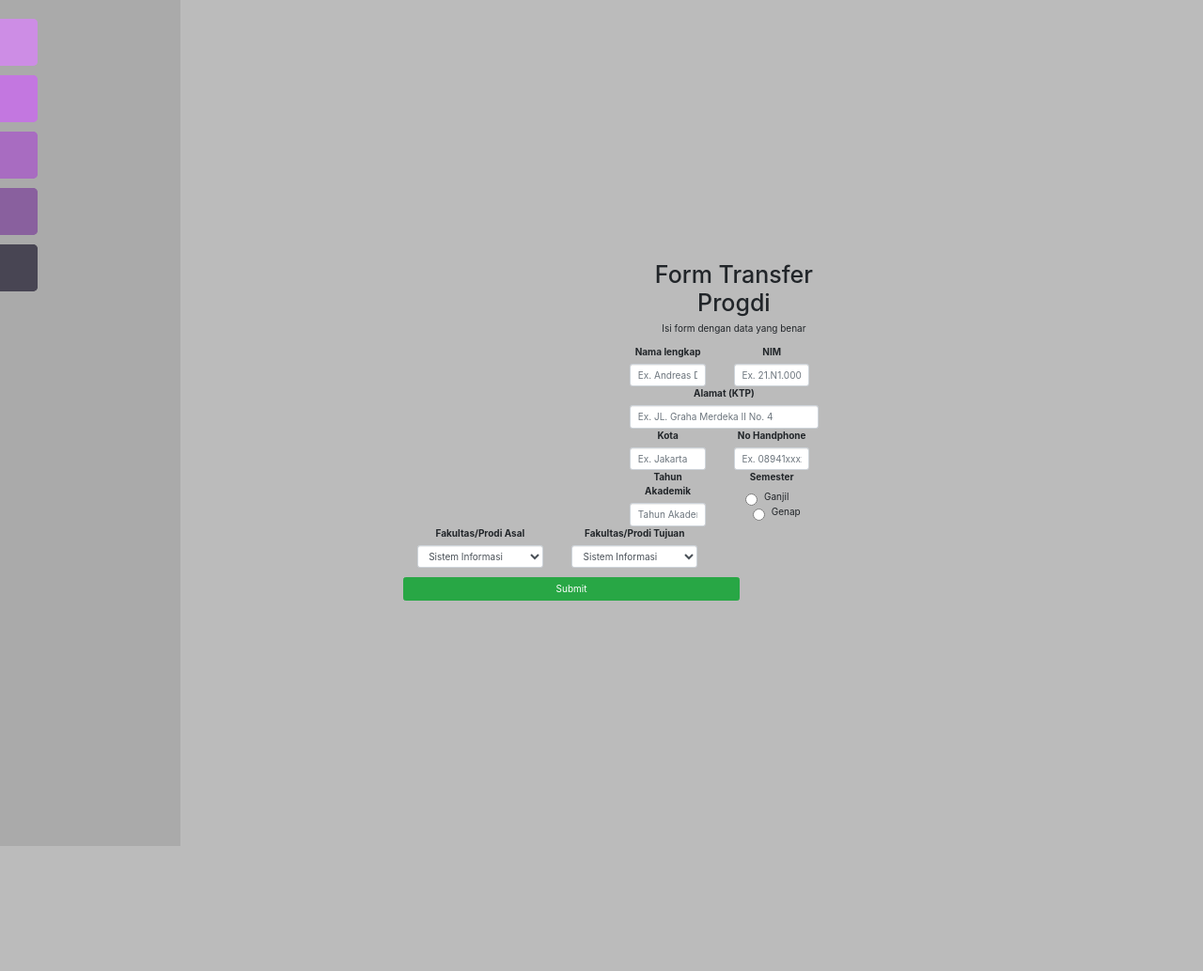
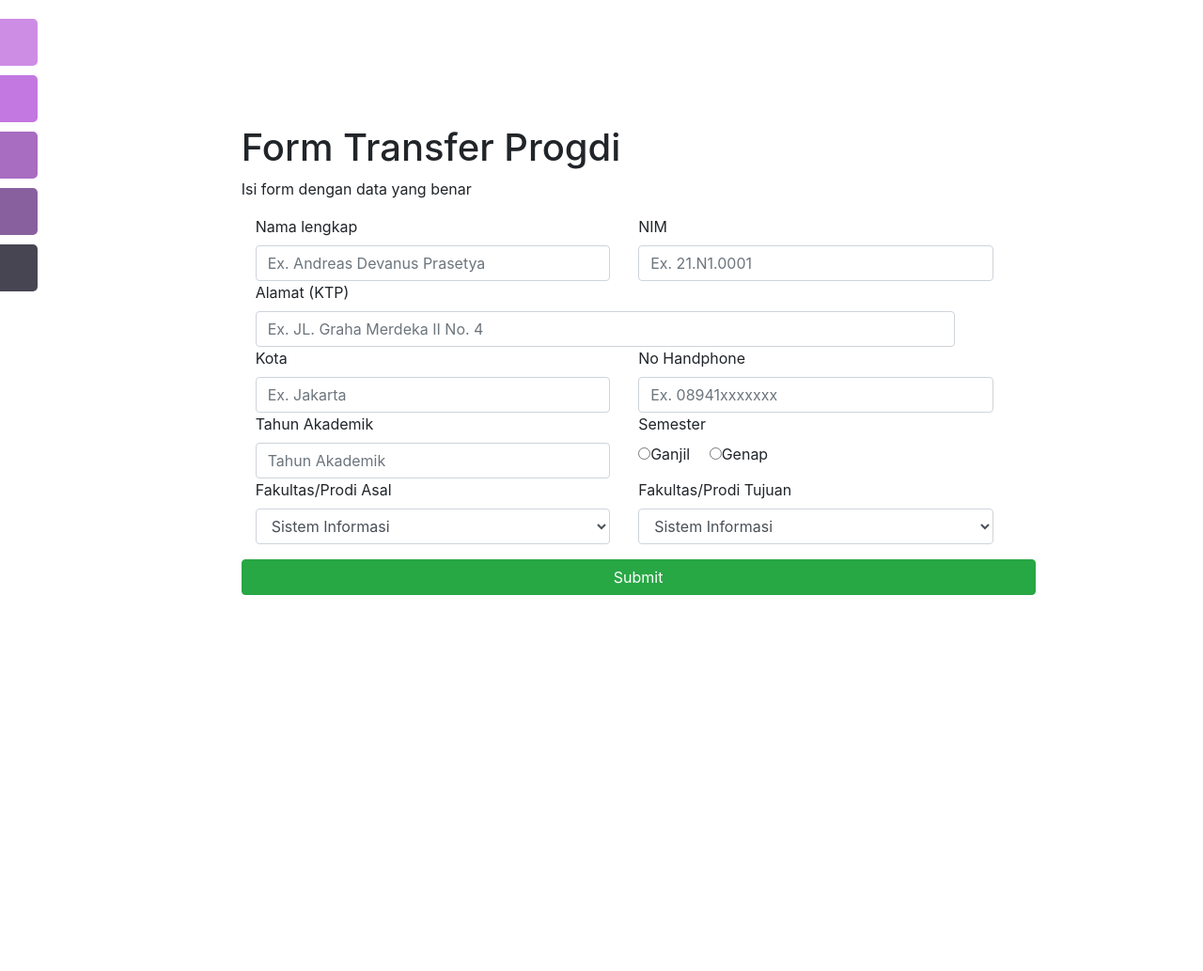
Before and after one commit to F1a-Dess/menpro, a PHP site: page /mahasiswa/form.php in a window 1280 px wide. Shown: the whole page at 94% size. Before the commit the page ends 900 px from the top, so only its background shows below. Run offline with PHP 8.4, Linux system fonts and the light colour scheme; a user stored in the database is signed in; data comes from the database, SQL or seed files in the repository.

Commit message:
1. edit alamat index.php (sesuai alamat o3) 2. edit mahasiswa.php 3. edit form.php 4. buat folder baru "files" + tambah file pdf prosedur pindah
o3

```diff
--- a/Sistem Transfer Studi Internal/menprojek/index.php
+++ b/Sistem Transfer Studi Internal/menprojek/index.php
@@ -104,7 +104,7 @@
     <img src="pictures/unika.png" width="300" height="150" class="center">
   </div>
 
-<form method="post" action="\menpro\Sistem Transfer Studi Internal/menprojek/login/magicwords.php" id="loginform" onsubmit="return validasi()">
+<form method="post" action="\menpro/rep\Sistem Transfer Studi Internal/menprojek/login/magicwords.php" id="loginform" onsubmit="return validasi()">
 
   <b>Email:</b>
   <input type="text" name="email" id="email" class="form_login" placeholder="Email"/><br>
--- a/Sistem Transfer Studi Internal/menprojek/mahasiswa/form.php
+++ b/Sistem Transfer Studi Internal/menprojek/mahasiswa/form.php
@@ -36,9 +36,7 @@ session_start();
 
 	<title>Transfer Mahasiswa Internal</title>
 
-	<link rel="stylesheet" href="https://maxcdn.bootstrapcdn.com/bootstrap/3.4.1/css/bootstrap.min.css">
 	<script src="https://ajax.googleapis.com/ajax/libs/jquery/3.5.1/jquery.min.js"></script>
-	<script src="https://maxcdn.bootstrapcdn.com/bootstrap/3.4.1/js/bootstrap.min.js"></script>
 	<link rel="stylesheet" href="https://cdnjs.cloudflare.com/ajax/libs/font-awesome/4.7.0/css/font-awesome.min.css">
 	<link rel="stylesheet" href="https://stackpath.bootstrapcdn.com/bootstrap/4.5.2/css/bootstrap.min.css" integrity="sha384-JcKb8q3iqJ61gNV9KGb8thSsNjpSL0n8PARn9HuZOnIxN0hoP+VmmDGMN5t9UJ0Z" crossorigin="anonymous">
 
@@ -141,20 +139,8 @@ session_start();
 	</head>
 
 	<body>
-
-		<div id="mySidenav" class="sidenav">
-		<a href="mahasiswa.php" id="home" class="fa fa-fw fa-home"></a>
-		<a href="form.php" id="form" class="fa fa-fw fa-file"></a>
-		<a href="status.php" id="status" class="fa fa-fw fa-map-pin"></a>
-		<a href="#" id="notification" class="fa fa-fw fa-envelope"></a>
-		<a href="../login/logout.php" id="logout" class="fa fa-fw fa-sign-out"></a>
-		</div>
-
 		<!-- page-content-wrapper -->
-		<div id="page-content-wrapper" class="page-content-toggle">
-			<div class="container-fluid">
-				<div class="row">
-					<div class="column left" style="background-color:#aaa;">
+					<div class="column left" style="background-color:white;">
 						<div id="mySidenav" class="sidenav">
 							<a href="mahasiswa.php" id="home" class="fa fa-fw fa-home"></a>
 							<a href="form.php" id="form" class="fa fa-fw fa-file"></a>
@@ -164,11 +150,16 @@ session_start();
 						</div>
 					</div>
 
-					<div class="column right" style="background-color:#bbb;">
-						<div class="center" align="center">
-							<div class="row">
-								<div class="col-sm-6">
+					<!-- <div class="column right" style="background-color:#bbb;">
+						<div class="center" align="center"> -->
+		<div id="page-content-wrapper" class="page-content-toggle">
+        <div class="container-fluid">
+
                 <form action="makepdf.php" method="post" class="center">
+
+                        <div class="container col-md-12">
+
+
                               <h1>Form Transfer Progdi</h1>
                               <p>Isi form dengan data yang benar</p>
 
@@ -185,7 +176,6 @@ session_start();
                                 </div>
 
                               </div>
-										<br>
 
                               <div class="col-md-11">
 
@@ -193,7 +183,6 @@ session_start();
                                 <input type="text" name="alamat" placeholder="Ex. JL. Graha Merdeka II No. 4" class="form-control" required>
 
                               </div>
-										<br>
 
                               <div class="row col-md-12">
 
@@ -208,7 +197,6 @@ session_start();
                                 </div>
 
                               </div>
-										<br>
 
                               <div class="row col-md-12">
 
@@ -216,11 +204,12 @@ session_start();
                                   <label for="usr">Tahun Akademik</label>
                                   <input type="text" name="takademik" placeholder="Tahun Akademik" class="form-control" required>
                                 </div>
+
+
                                 <div class="col-md-6">
+
                                   <label for="usr">Semester</label>
                                   </br>
-
-													<form>
 
                                       <label class="radio-inline">
                                         <input type="radio" name="semester" id="semester" value="ganjil">Ganjil
@@ -230,11 +219,12 @@ session_start();
                                         <input type="radio" name="semester" id="semester" value="genap">Genap
                                       </label>
 
-													</form>
                                   </br>
+
                                 </div>
+
                               </div>
-										<br>
+
 
                               <div class="row col-md-12">
 
@@ -248,6 +238,7 @@ session_start();
                                           <option value="TI">Teknik Infromatika</option>
                                           <option value="AKSI">Akuntasi</option>
                                         </select>
+
                                   </div>
                                 </div>
 
@@ -261,18 +252,20 @@ session_start();
                                             <option value="TI">Teknik Infromatika</option>
                                             <option value="AKSI">Akuntasi</option>
                                         </select>
+
                                 </div>
                                 </div>
                               </div>
+
+
                                 <button type="submit" class="btn btn-success">Submit</button>
+
                             </div>
                           </form>
-								</div>
-							</div>
-						</div>
-					</div>
-				</div>
-			</div>
+                <!-- </div>
+              </div> -->
+				<!-- </div>
+			</div> -->
 		</div>
 	</body>
 </html>
```
Also changed, not shown: Sistem Transfer Studi Internal/menprojek/mahasiswa/mahasiswa.php (+10 -9 lines), 1 other file. Lines whose indentation alone changed are shown as unchanged.
